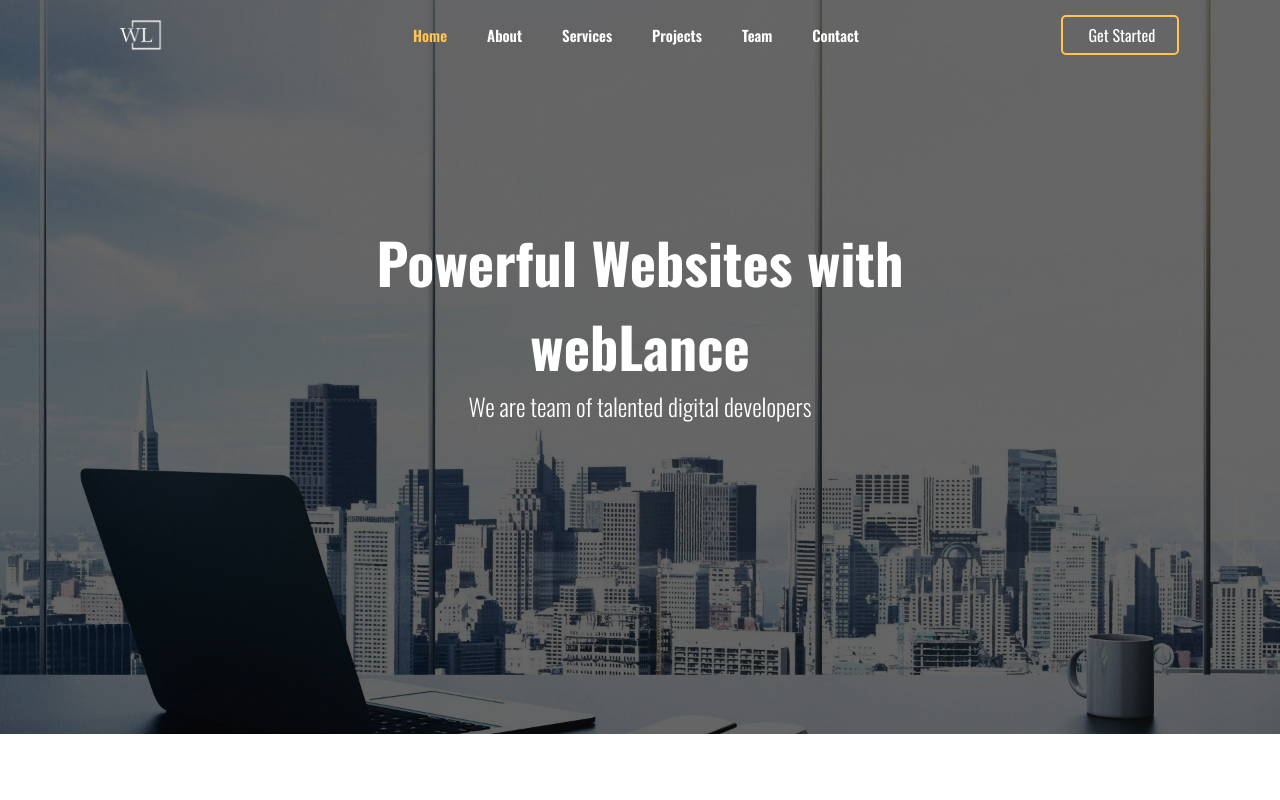
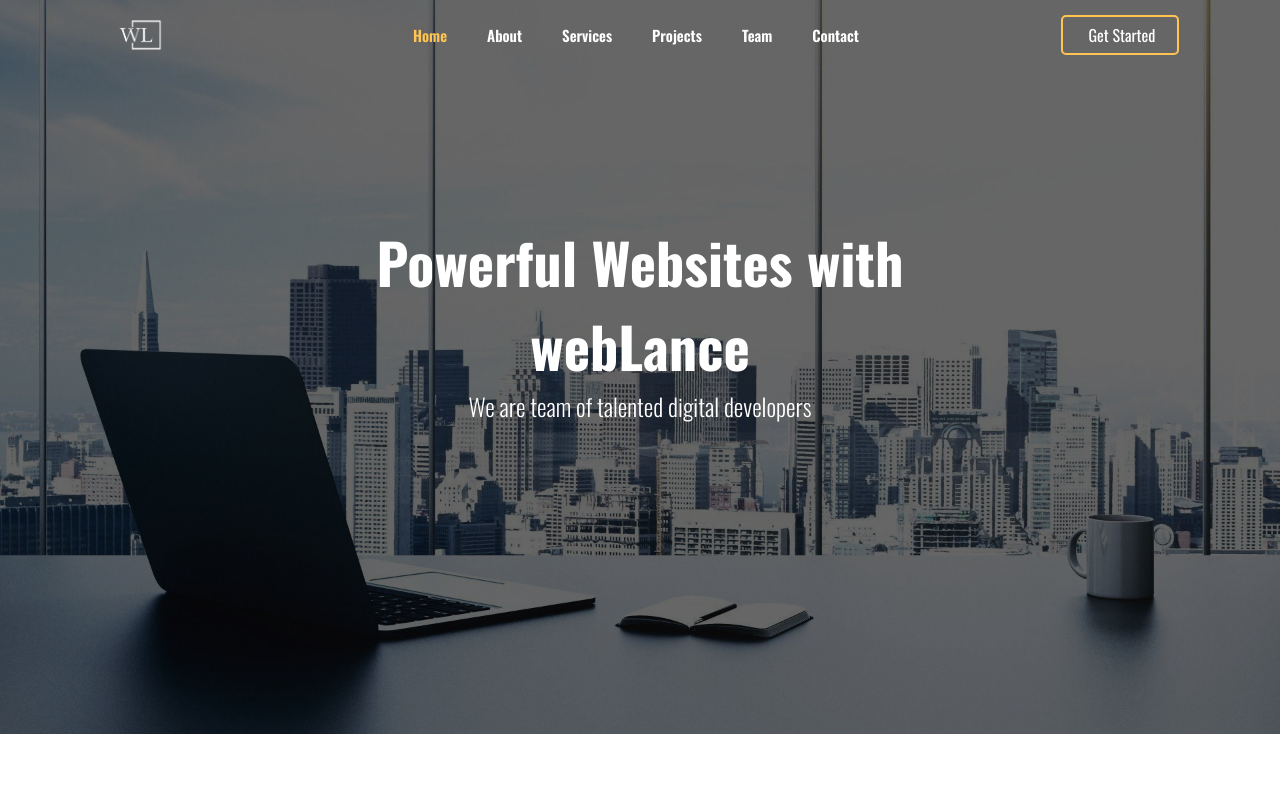
Before and after one commit to webLance24/weblance-portfolio, a React (Vite) app: page / in a window 1280 px wide. Shown: the top 800 px of the page. Built offline with nearby package versions, Linux system fonts and the light colour scheme.

Commit message:
feat: add bg on home

```diff
--- a/src/index.css
+++ b/src/index.css
@@ -13,11 +13,14 @@
 body {
   min-height: 100vh;
   font-family: "Oswald", sans-serif;
+}
+
+#home {
   background-image: url("../public/assets/test.jpg");
   background-repeat: no-repeat;
   background-size: cover;
-  background-position: center;
-  background-attachment: fixed;
+  background-position: bottom;
+  background-blend-mode: color;
 }
 
 /* social media team hover */
```
